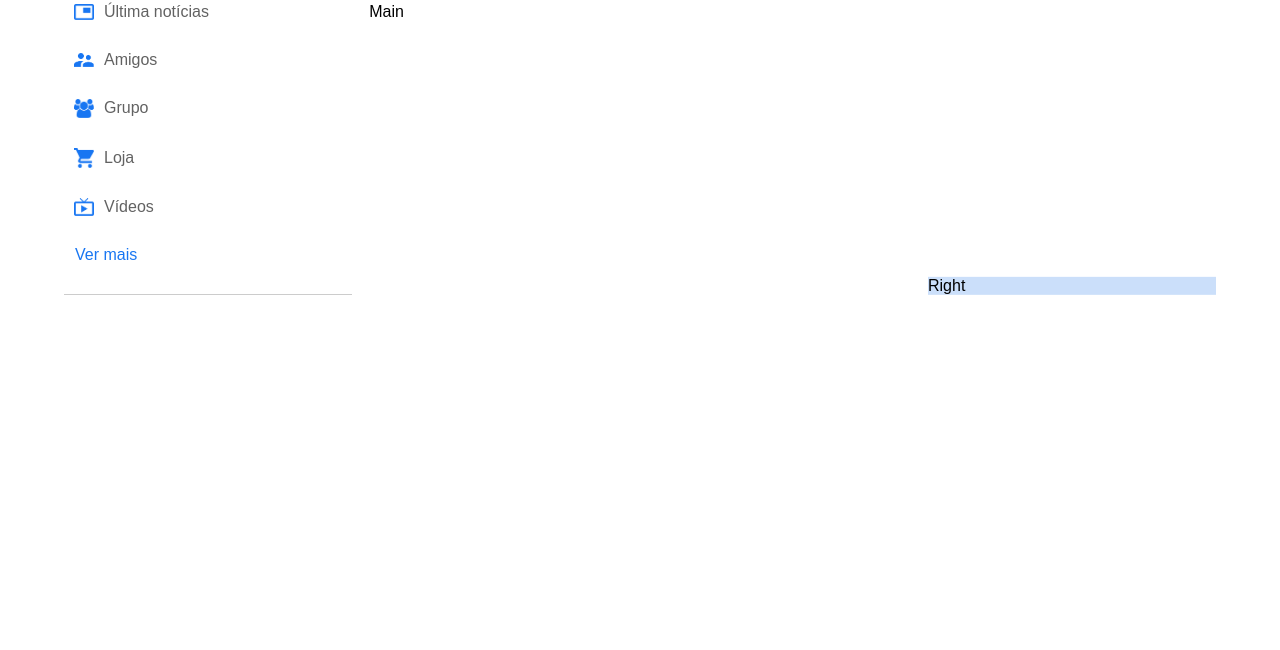
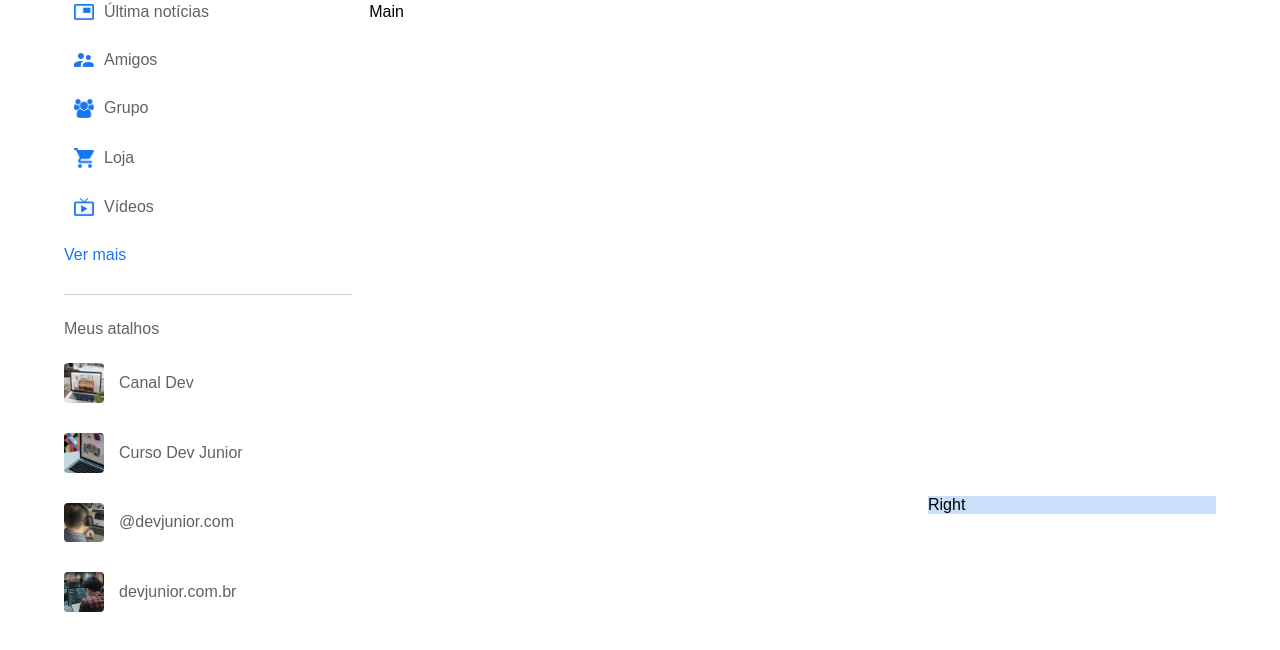
Before and after one commit to Nightalone/face, a plain HTML site: page index.html in a window 1280 px wide. Shown: the part 64-714 px from the top of the page. Drawn offline with Linux system fonts and the light colour scheme.

Commit message:
Lado esquerdo finalizado

```diff
--- a/index.html
+++ b/index.html
@@ -47,6 +47,13 @@
                 <a href="#"> <img src="./img/watch.png" alt=""> Vídeos </a>
                 <a href="#"> Ver mais </a>
             </div>
+            <div class="shortcut-links">
+                <p>Meus atalhos</p>
+                <a href=""> <img src="./img/shortcut-1.png" alt=""> Canal Dev </a>
+                <a href=""> <img src="./img/shortcut-2.png" alt=""> Curso Dev Junior</a>
+                <a href=""> <img src="./img/shortcut-3.png" alt=""> @devjunior.com </a>
+                <a href=""> <img src="./img/shortcut-4.png" alt=""> devjunior.com.br </a>
+            </div>
         </aside>
         <div class="main-container">
             Main
--- a/style.css
+++ b/style.css
@@ -107,7 +107,7 @@ nav{
     flex-basis: 47%;
 }
 
-.imp-links a{
+.imp-links a, .shortcut-links a{
     display: flex;
     text-decoration: none;
     align-items: center;
@@ -123,9 +123,20 @@ nav{
 
 .imp-links a:last-child{
     color: #1876f2;
-    margin-left: 11px;
 }
 
 .imp-links{
     border-bottom: 1px solid #CCC;
 }
+
+.shortcut-links a img{
+    width: 40px;
+    border-radius: 4px;
+    margin-right: 15px;
+}
+
+.shortcut-links p{
+    margin: 25px 0;
+    color: #626262;
+    font-weight: 500;
+}
```
